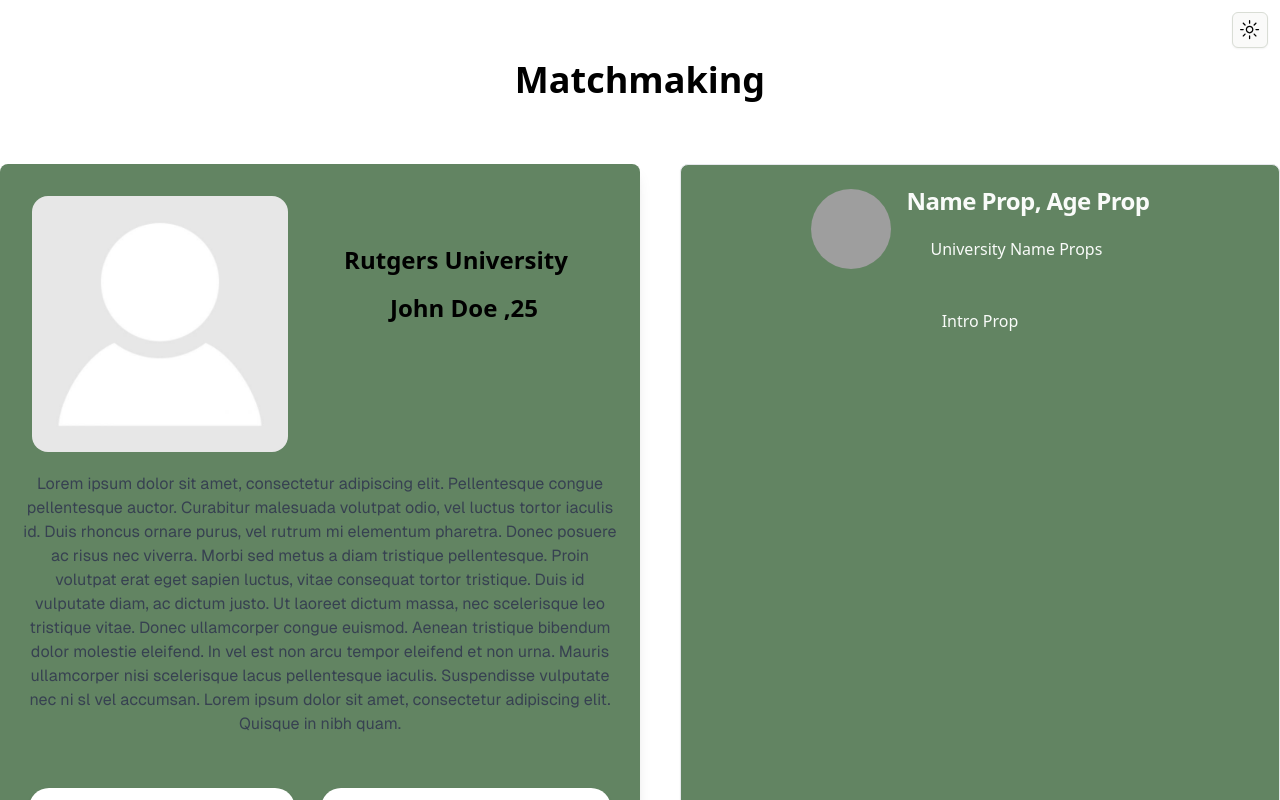
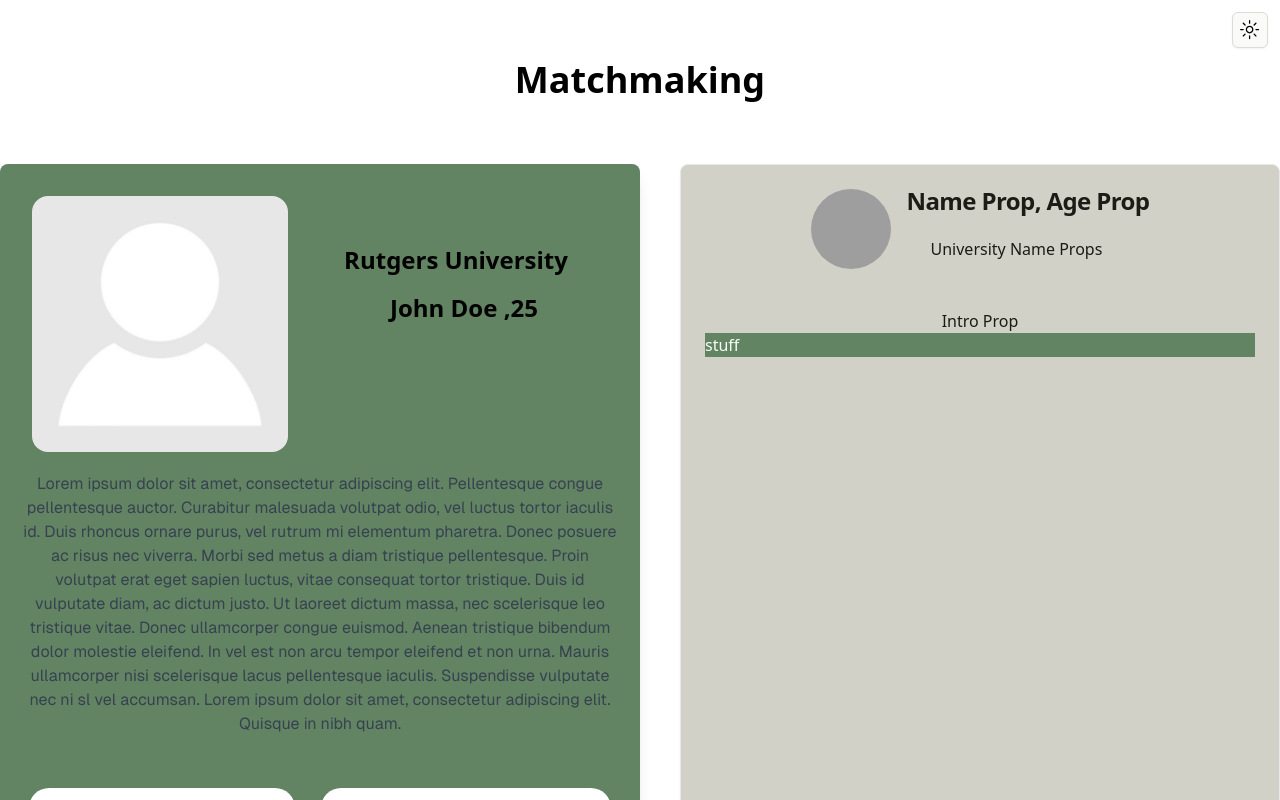
Before and after one commit to RiosNicholas/accountabuddy, a Next.js app: page /discover in a window 1280 px wide. Shown: the top 800 px of the page. Built offline with nearby package versions, Linux system fonts and the light colour scheme; grey boxes are pictures that could not be loaded.

Commit message:
Changed colors and fixed Avatar

```diff
--- a/app/discover/page.tsx
+++ b/app/discover/page.tsx
@@ -53,15 +53,15 @@ export default function MatchMaking({}) {
                     <h1 className="w-80 text-2xl">{dummyData.name}'s Profile</h1>
                 </div>
                 <div>
-                    <Avatar.Root>
-                        <Avatar.Image
+                    <Avatar>
+                        <AvatarImage
                             src="none"
                             alt={dummyData.name}
                         />
-                        <Avatar.Fallback delayMs={600}>
+                        <AvatarFallback delayMs={600}>
                             CG
-                        </Avatar.Fallback>
-                    </Avatar.Root>
+                        </AvatarFallback>
+                    </Avatar>
                     {promptComponents}
                 </div>
             </div>
@@ -126,7 +126,7 @@ export default function MatchMaking({}) {
                             <button id="dislike-button" className="bg-white border-none rounded-full w-12 h-12 text-2xl cursor-pointer shadow-md hover:shadow-lg text-red-500">✋</button>
                             </div>
                     </div>
-                    <Card className="bg-primary text-primary-foreground">
+                    <Card className="bg-secondary text-secondary-foreground">
                         <div className="flex justify-center p-6 gap-4">
                             <Avatar className="h-20 w-20">
                                 <AvatarImage src="../../public/profile-picture.jpg"/>
@@ -140,6 +140,9 @@ export default function MatchMaking({}) {
                         </div>
                         <CardContent>
                             <p className="text-center">Intro Prop</p>
+                            <div className="bg-primary text-primary-foreground">
+                                stuff
+                            </div>
                         </CardContent>
                     </Card>
                 </div>
```
